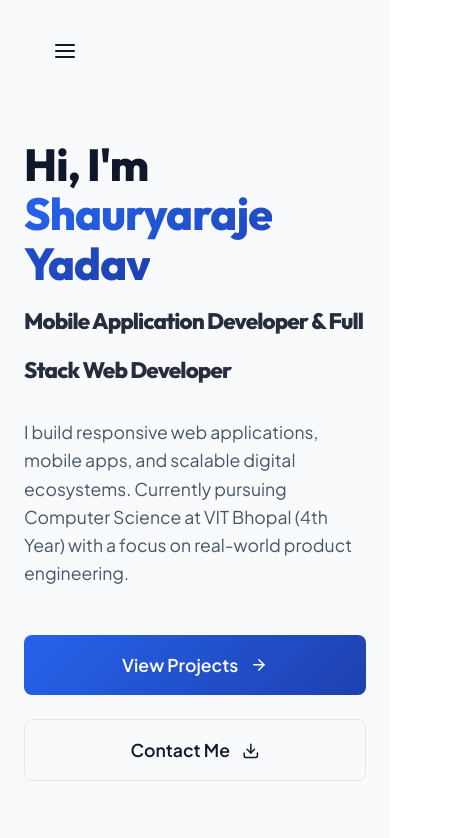
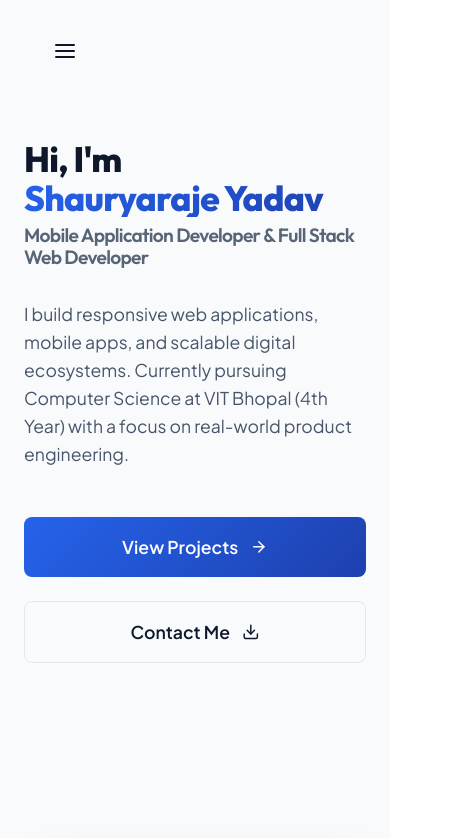
Before and after one commit to Shauryaraje7/New-Portfolio, a React (Vite) app: page / in a window 390 px wide. Shown: the top 838 px of the page, 458 px wide, since content can reach past the window. Built offline with nearby package versions, Linux system fonts and the light colour scheme.

Commit message:
Fix mobile overflow and refine hero typography

```diff
--- a/src/App.css
+++ b/src/App.css
@@ -17,9 +17,10 @@
   position: fixed;
   top: 0;
   left: 0;
-  width: 100vw;
-  height: 100vh;
-  z-index: -9999;
+  width: 100%;
+  height: 100%;
+  z-index: -10;
+  pointer-events: none;
 }
 
 .website-particles {
--- a/src/components/Hero/Hero.css
+++ b/src/components/Hero/Hero.css
@@ -35,6 +35,17 @@
   line-height: 1.1;
   margin-bottom: 2rem;
   font-weight: 800;
+  display: flex;
+  flex-direction: column;
+}
+
+.hero-title-role {
+  display: block;
+  font-size: clamp(1.2rem, 3vw, 1.6rem);
+  opacity: 0.9;
+  font-weight: 600;
+  margin-top: 0.5rem;
+  color: var(--text-muted);
 }
 
 .hero-subtitle {
@@ -126,8 +137,9 @@
   }
 
   .hero-title {
-    font-size: 2.8rem !important;
+    font-size: 2.2rem !important;
     text-align: left !important;
+    word-break: break-word;
   }
 
   .hero-subtitle {
--- a/src/components/Hero/Hero.jsx
+++ b/src/components/Hero/Hero.jsx
@@ -19,8 +19,8 @@ const Hero = () => {
             animate={{ opacity: 1, y: 0 }}
             transition={{ delay: 0.2 }}
           >
-            Hi, I'm <span className="text-gradient">Shauryaraje Yadav</span><br />
-            <span style={{ fontSize: '1.4rem', opacity: 0.9 }}>Mobile Application Developer & Full Stack Web Developer</span>
+            Hi, I'm <span className="text-gradient">Shauryaraje Yadav</span>
+            <span className="hero-title-role">Mobile Application Developer & Full Stack Web Developer</span>
           </motion.h1>
 
           <motion.p
--- a/src/styles/globals.css
+++ b/src/styles/globals.css
@@ -48,6 +48,8 @@
 html {
   scroll-behavior: smooth;
   scroll-padding-top: 80px;
+  overflow-x: hidden;
+  width: 100%;
 }
 
 body {
@@ -56,6 +58,7 @@ body {
   color: var(--text-main);
   line-height: 1.6;
   overflow-x: hidden;
+  width: 100%;
   -webkit-font-smoothing: antialiased;
 }
 
```
